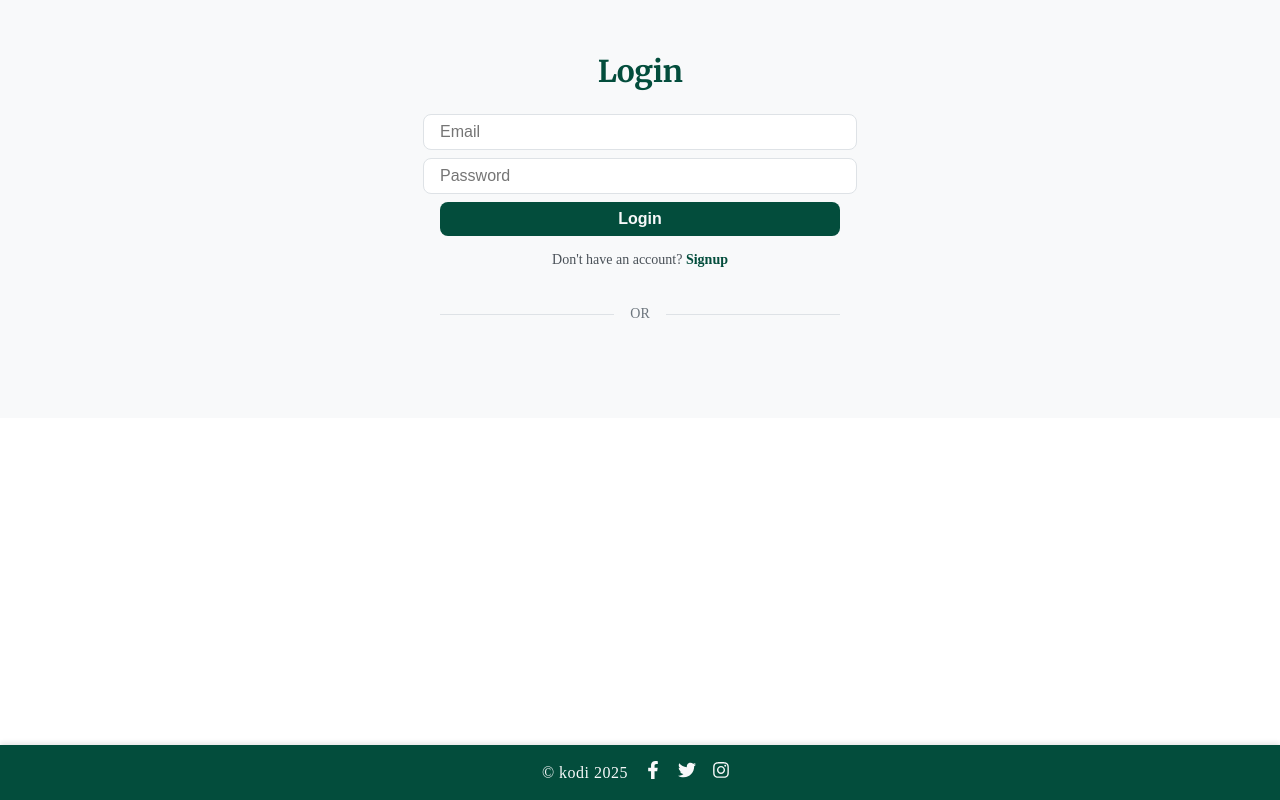
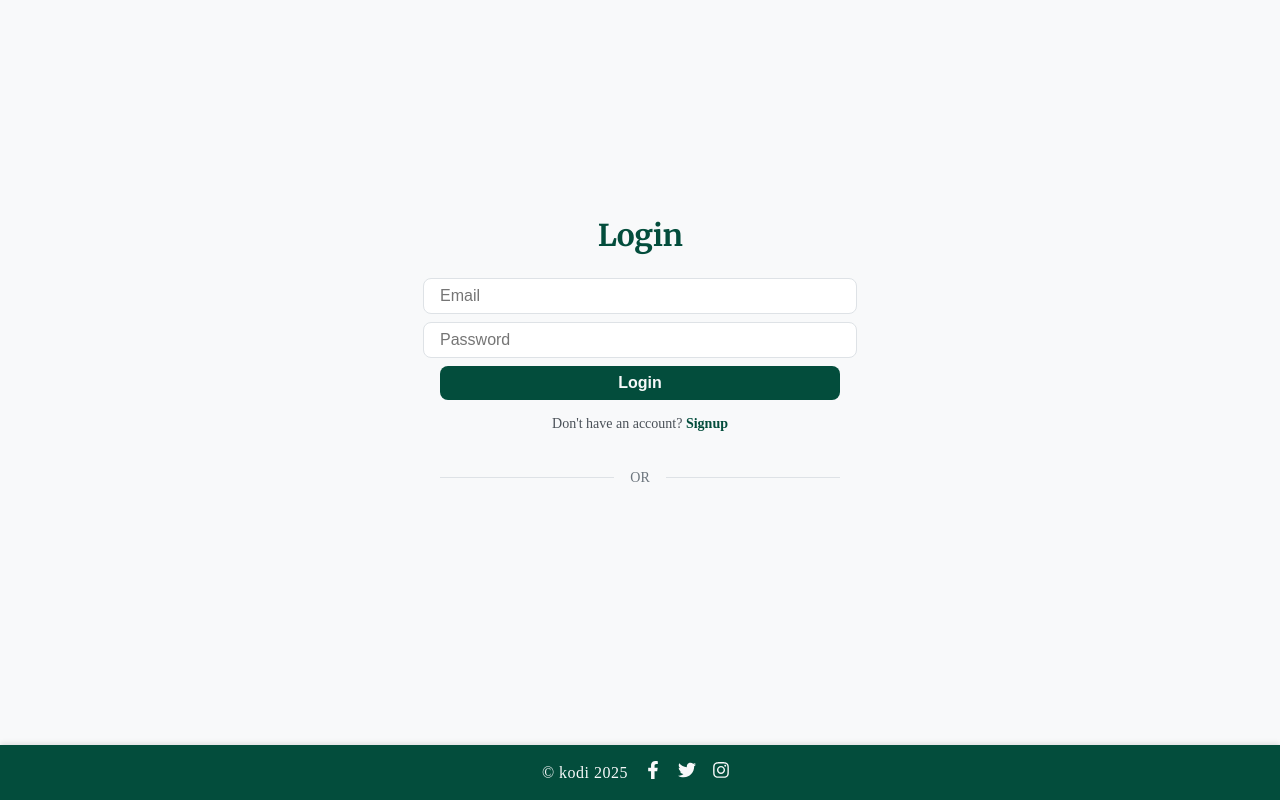
Before and after one commit to robbyevans/kodi, a React (Vite) app in the folder frontend/: page /auth in a window 1280 px wide. Built offline with nearby package versions, Linux system fonts and the light colour scheme; no server answers.

Commit message:
minor fix

```diff
--- a/frontend/src/Router/AppRouter.tsx
+++ b/frontend/src/Router/AppRouter.tsx
@@ -21,7 +21,10 @@ const AppRouter = () => {
       {isAuthenticated && <Navbar />}
       <S.AppWrapper data-testid="app-wrapper">
         {isAuthenticated && <Sidebar />}
-        <S.BodyWrapper data-testid="body-wrapper">
+        <S.BodyWrapper
+          data-testid="body-wrapper"
+          $isAuthPage={!isAuthenticated}
+        >
           <Routes>
             <Route
               path="/auth"
--- a/frontend/src/Router/styles.ts
+++ b/frontend/src/Router/styles.ts
@@ -1,4 +1,5 @@
 import styled from "styled-components";
+import { colors } from "../styles/foundation";
 
 export const AppWrapper = styled.div`
   display: flex;
@@ -8,7 +9,9 @@ export const AppWrapper = styled.div`
   max-width: 100vw;
 `;
 
-export const BodyWrapper = styled.div`
+export const BodyWrapper = styled.div<{ $isAuthPage: boolean }>`
   flex: 1;
   overflow: scroll;
+  background: ${colors.neutral["100"]};
+  display: ${({ $isAuthPage }) => ($isAuthPage ? "flex" : "block")};
 `;
--- a/frontend/src/styles/foundation.ts
+++ b/frontend/src/styles/foundation.ts
@@ -1,5 +1,3 @@
-// ../../styles/foundation.ts
-
 export const colors = {
   primary: "#034d3c", // Deep Teal
   secondary: "#2d6a4f", // Muted Forest Green
```
